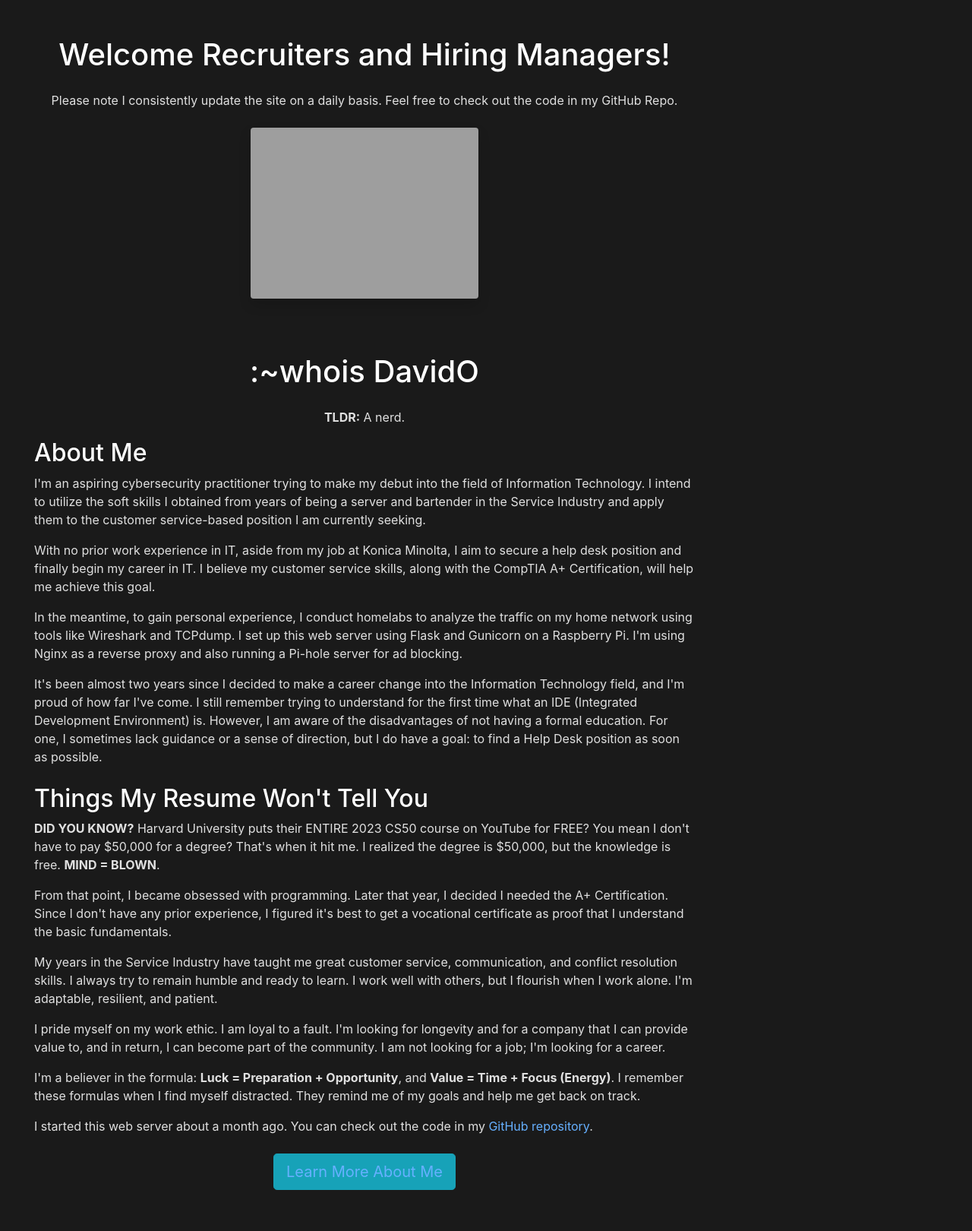
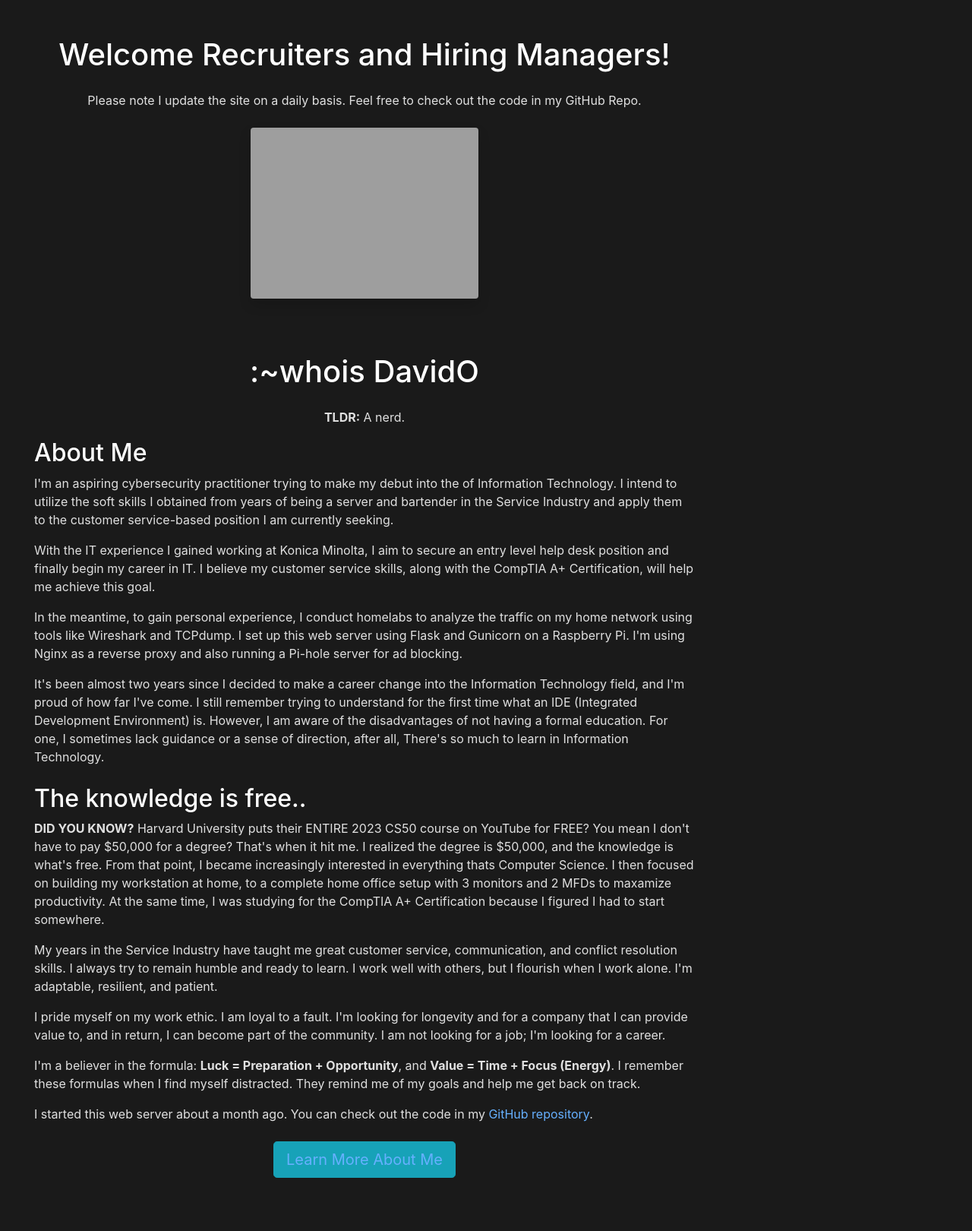
Before and after one commit to donate312/blog_portfolio, a Flask app: page / in a window 1280 px wide. Shown: the part 300-1920 px from the top of the page at 76% size. Run offline with Flask 3, Linux system fonts and the light colour scheme; a user stored in the database is signed in; data comes from the database, SQL or seed files in the repository; parts of the project's set-up code (start-up, migrations or seed data) failed here and were passed over; some libraries are stand-ins or nearby versions; grey boxes are pictures that could not be loaded.

Commit message:
updated home page

```diff
--- a/website/templates/home.html
+++ b/website/templates/home.html
@@ -9,7 +9,7 @@
             <div class="row">
                 <div class="text-center col-md-12">
                     <h1 class="mb-4">Welcome Recruiters and Hiring Managers!</h1>
-                    <p>Please note I consistently update the site on a daily basis. Feel free to check out the code in my GitHub Repo.</p>
+                    <p>Please note I update the site on a daily basis. Feel free to check out the code in my GitHub Repo.</p>
 
                     <!-- Display an Image -->
                     <div class="my-4 text-center">
@@ -28,12 +28,12 @@
                 <div class="mb-4">
                     <h2>About Me</h2>
                     <p>
-                        I'm an aspiring cybersecurity practitioner trying to make my debut into the field of Information Technology.
+                        I'm an aspiring cybersecurity practitioner trying to make my debut into the of Information Technology.
                         I intend to utilize the soft skills I obtained from years of being a server and bartender in the Service Industry
                         and apply them to the customer service-based position I am currently seeking.
                     </p>
                     <p>
-                        With no prior work experience in IT, aside from my job at Konica Minolta, I aim to secure a help desk position
+                        With the IT experience I gained working at Konica Minolta, I aim to secure an entry level help desk position
                         and finally begin my career in IT. I believe my customer service skills, along with the CompTIA A+ Certification,
                         will help me achieve this goal.
                     </p>
@@ -46,21 +46,19 @@
                         It's been almost two years since I decided to make a career change into the Information Technology field, and I'm
                         proud of how far I've come. I still remember trying to understand for the first time what an IDE (Integrated
                         Development Environment) is. However, I am aware of the disadvantages of not having a formal education. For one,
-                        I sometimes lack guidance or a sense of direction, but I do have a goal: to find a Help Desk position as soon as possible.
+                        I sometimes lack guidance or a sense of direction, after all, There's so much to learn in Information Technology.
                     </p>
                 </div>
 
                 <div class="mb-4">
-                    <h2>Things My Resume Won't Tell You</h2>
+                    <h2>The knowledge is free..</h2>
                     <p>
                         <strong>DID YOU KNOW?</strong> Harvard University puts their ENTIRE 2023 CS50 course on YouTube for FREE?
                         You mean I don't have to pay $50,000 for a degree? That's when it hit me. I realized the degree is $50,000,
-                        but the knowledge is free. <strong>MIND = BLOWN</strong>.
-                    </p>
-                    <p>
-                        From that point, I became obsessed with programming. Later that year, I decided I needed the A+ Certification.
-                        Since I don't have any prior experience, I figured it's best to get a vocational certificate as proof that I
-                        understand the basic fundamentals.
+                        and the knowledge is what's free.
+                        From that point, I became increasingly interested in everything thats Computer Science. I then focused on building my workstation at home,
+                        to a complete home office setup with 3 monitors and 2 MFDs to maxamize productivity. At the same time, I was studying for the CompTIA A+ Certification
+                        because I figured I had to start somewhere.
                     </p>
                     <p>
                         My years in the Service Industry have taught me great customer service, communication, and conflict resolution skills.
```
